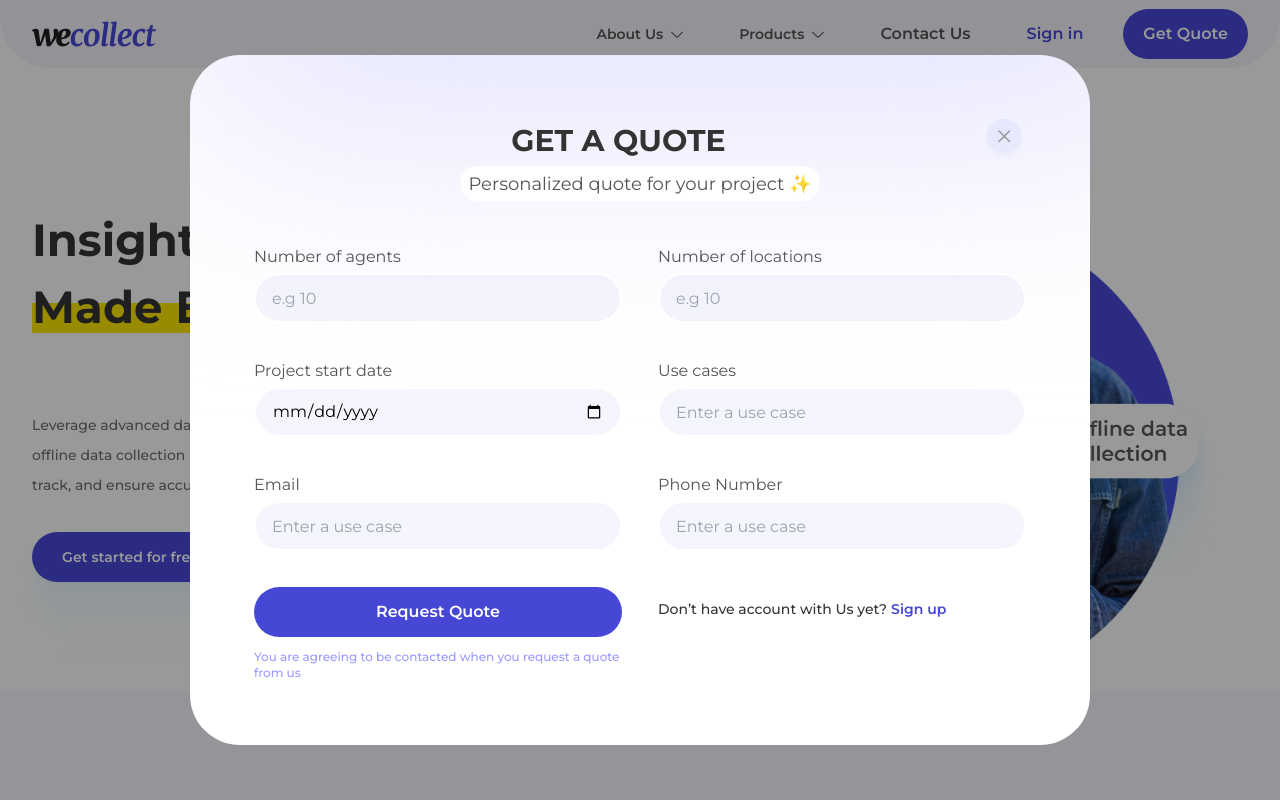
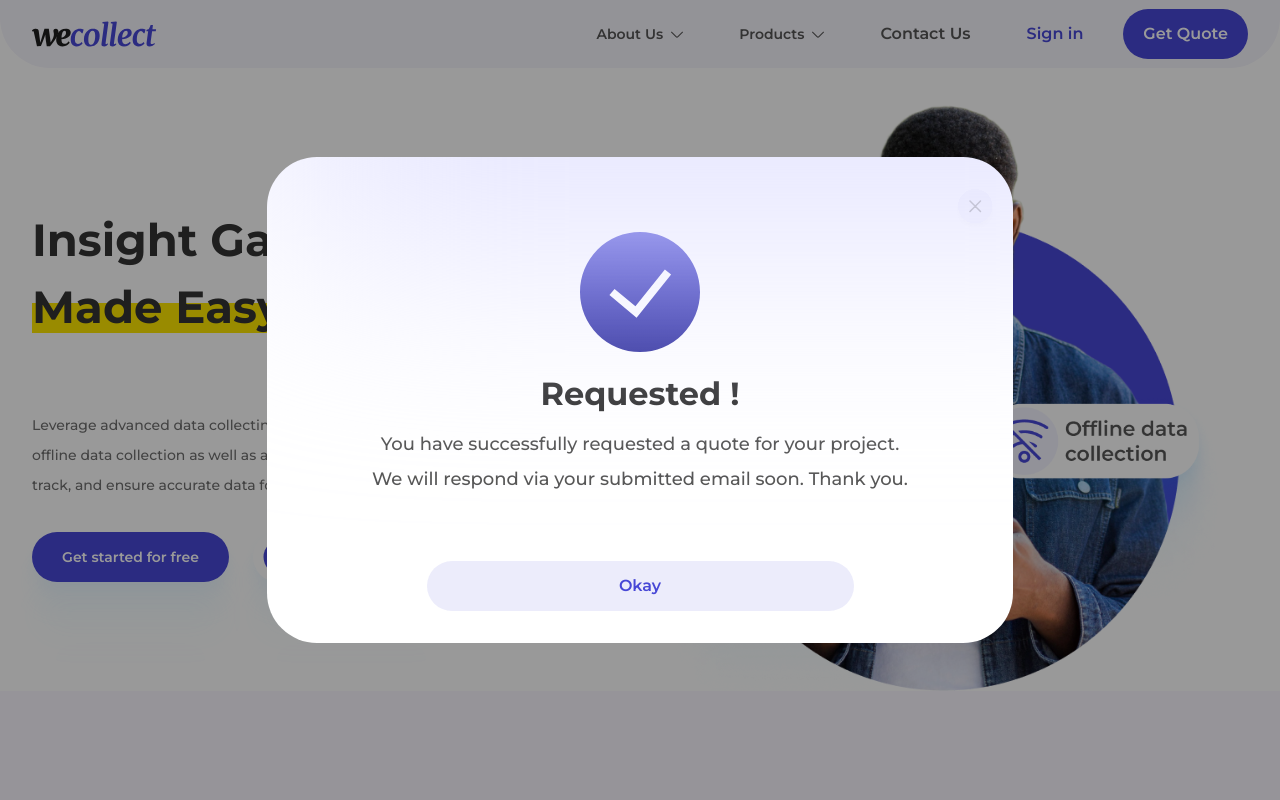
Before and after one commit to Daniekeys/temporary-hosting, a Next.js app: page /home in a window 1280 px wide. Both pictures are taken after a click on the button "Get Quote". Shown: the top 800 px of the page. Built offline with nearby package versions, Linux system fonts and the light colour scheme.

Commit message:
pushed the getquotes

```diff
--- a/assets/svg/index.jsx
+++ b/assets/svg/index.jsx
@@ -1,3 +1,35 @@
+
+export const SuccessIcon = () => {
+  return (
+    <svg
+      width="120"
+      height="120"
+      viewBox="0 0 120 120"
+      fill="none"
+      xmlns="http://www.w3.org/2000/svg"
+    >
+      <path
+        fill-rule="evenodd"
+        clip-rule="evenodd"
+        d="M0 60C0 44.087 6.32141 28.8258 17.5736 17.5736C28.8258 6.32141 44.087 0 60 0C75.913 0 91.1742 6.32141 102.426 17.5736C113.679 28.8258 120 44.087 120 60C120 75.913 113.679 91.1742 102.426 102.426C91.1742 113.679 75.913 120 60 120C44.087 120 28.8258 113.679 17.5736 102.426C6.32141 91.1742 0 75.913 0 60ZM56.576 85.68L91.12 42.496L84.88 37.504L55.424 74.312L34.56 56.928L29.44 63.072L56.576 85.68Z"
+        fill="url(#paint0_linear_9173_3839)"
+      />
+      <defs>
+        <linearGradient
+          id="paint0_linear_9173_3839"
+          x1="60"
+          y1="0"
+          x2="60"
+          y2="120"
+          gradientUnits="userSpaceOnUse"
+        >
+          <stop stop-color="#4747D6" />
+          <stop offset="1" stop-color="#32329F" />
+        </linearGradient>
+      </defs>
+    </svg>
+  );
+}
 export const CancelIcon = () => {
   return (
     <svg
--- a/components/footer/new-footer.jsx
+++ b/components/footer/new-footer.jsx
@@ -13,7 +13,9 @@ import googleIcon from "../../assets/svg/playstore.svg";
 import appleIcon from "../../assets/svg/applestore.svg";
 import copy from "../../assets/svg/copy.svg";
 import FooterFaq from "../LandingPage/FooterFaq";
+import { useRouter } from "next/router";
 const NewFooter = () => {
+  const router = useRouter();
   return (
     <div
       className="w-full flex flex-col bg-[#F9F6FF] pt-8 flow-hide"
@@ -31,7 +33,8 @@ const NewFooter = () => {
                 width={logo.width}
                 height={logo.height}
                 alt="image"
-                className="m-auto md:m-0"
+                className="m-auto md:m-0 cursor-pointer"
+                onClick={() => router.push("home")}
                 // data-aos="fade-up"
                 // data-aos-duration="1000"
               />
--- a/components/navbar/new-navbar.jsx
+++ b/components/navbar/new-navbar.jsx
@@ -8,7 +8,7 @@ import blog from "../../assets/png/blog-png.png";
 import cases from "../../assets/svg/cases.svg";
 import download from "../../assets/png/download-png.png";
 import Link from "next/link";
-import { ArrowDown, CancelIcon } from "../../assets/svg";
+import { ArrowDown, CancelIcon, SuccessIcon } from "../../assets/svg";
 import emuration from "../../assets/svg/emuration.svg";
 import reporting from "../../assets/svg/reporting.svg";
 import learning from "../../assets/svg/wecollect-learning.svg"
@@ -20,8 +20,8 @@ const NewNavbar = () => {
   const [rotateAbout, setRotateAbout] = useState(false);
   const [rotateProduct, setRotateProduct] = useState(false);
   const [open, setOpen] = useState(false);
-  const [current, setCurrent] = useState(1);
-  const [agentPresent, setAgentPresent] = useState(0);
+  const [current, setCurrent] = useState(2);
+  const [agentPresent, setAgentPresent] = useState(1);
 
 
   return (
@@ -265,13 +265,14 @@ const NewNavbar = () => {
         </ContainerLayout>
       </div>
       {open && (
-        <div className="w-full fixed z-modal inset-0 overlay-shadow flex items-center justify-center bg-white h-screen ">
+        <div className="w-full fixed z-modal inset-0 overlay-shadow flex items-center justify-center bg-white h-screen px-2 ">
           {current === 0 && (
-            <div className="w-full max-h-[500px] lg:max-h-[750px] flow-hide bg-white rounded-lg lg:rounded-[50px] lg:max-w-lg   py-8 flex flex-col  ">
+            <div className="w-full max-h-[500px] lg:max-h-[750px] flow-hide bg-white rounded-lg lg:rounded-[50px] lg:max-w-lg   py-8 flex flex-col relative ">
+              <div className="quote-shadow absolute -top-[220px] left-0 z-0 "></div>
               {/* header session */}
-              <div className="w-full flex items-center justify-between lg:px-12 xl:px-16  px-4  ">
+              <div className="w-full flex items-center justify-between   px-4 z-10  ">
                 <p></p>
-                <h1 className="text-2xl lg:text-3xl text-customBlack font-bold">
+                <h1 className="text-2xl lg:text-3xl text-customBlack font-bold text-center">
                   GET A QUOTE
                 </h1>
                 <span
@@ -286,7 +287,7 @@ const NewNavbar = () => {
               </div>
 
               {/* end of session */}
-              <p className="text-center text-[#555] text-lg bg-[#f1f1f1] h-[35px] px-2 py-1 mt-1 w-fit mx-auto rounded-[20px]">
+              <p className="text-center text-[#555] text-lg bg-[#fff] h-[35px] px-2 py-1 mt-1 w-fit mx-auto rounded-[20px] z-10">
                 Personalized quote for your project ✨
               </p>
 
@@ -295,16 +296,106 @@ const NewNavbar = () => {
                   <p className="text-customBlack font-medium text-base">
                     Select one that applies to you:
                   </p>
-                  <div className={`flex justify-between items-center h-[50px]  ${agentPresent === 1 ? "bg-mainBlue text-white" : "bg-mainBlue bg-opacity-5 text-customBlack"} `}>
-                    <div className="flex items-center">
-                      <input type="checkbox" name="" id="" checked={agentPresent === 1} className="accent-white"  />
+                  <div
+                    className={`flex justify-between items-center h-[50px] hover:bg-mainBlue hover:text-white cursor-pointer rounded-[8px] mt-5 px-3 lg:px-5  ${
+                      agentPresent === 1
+                        ? "bg-mainBlue text-white"
+                        : "bg-mainBlue bg-opacity-5 text-customBlack"
+                    } `}
+                    onClick={() => {
+                      setAgentPresent(1);
+                      setCurrent(1);
+                    }}
+                  >
+                    <div className="flex items-center gap-4">
+                      <input
+                        type="checkbox"
+                        name=""
+                        id=""
+                        checked={agentPresent === 1}
+                        className="accent-white w-6 h-6"
+                      />
+                      <p className="text-base font-medium">
+                        I don’t have agents for this project
+                      </p>
                     </div>
-                    <span>
-
+                    <span className="text-xl">
+                      <IoIosArrowForward />
+                    </span>
+                  </div>
+                  <div
+                    className={`flex justify-between items-center hover:bg-mainBlue hover:text-white h-[50px] cursor-pointer rounded-[8px] mt-5 px-3 lg:px-5  ${
+                      agentPresent === 2
+                        ? "bg-mainBlue text-white"
+                        : "bg-mainBlue bg-opacity-5 text-customBlack"
+                    } `}
+                    onClick={() => {
+                      setAgentPresent(2);
+                      setCurrent(1);
+                    }}
+                  >
+                    <div className="flex items-center gap-4">
+                      <input
+                        type="checkbox"
+                        name=""
+                        id=""
+                        checked={agentPresent === 2}
+                        className="accent-white w-6 h-6"
+                      />
+                      <p className="text-base font-medium">
+                        I have agents for this project
+                      </p>
+                    </div>
+                    <span className="text-xl">
+                      <IoIosArrowForward />
                     </span>
                   </div>
                 </div>
               </div>
+            </div>
+          )}
+          {current === 2 && (
+            <div className="w-full   flow-hide bg-white rounded-lg lg:rounded-[50px] lg:max-w-[746px]   py-8 flex flex-col relative ">
+              <div className="quote-shadow absolute -top-[220px] left-0 z-0 "></div>
+              {/* header session */}
+              <div className="w-full flex justify-end px-4 ">
+                <span
+                  className="cursor-pointer"
+                  onClick={() => {
+                    setOpen(false);
+                    setAgentPresent(0);
+                    setCurrent(0);
+                  }}
+                >
+                  <CancelIcon />
+                </span>
+              </div>
+              <div className="w-full flex-col items-center px-4 lg:px-8 lg:w-11/12 mx-auto xl:w-10/12  ">
+                <span className="mx-auto flex justify-center">
+                  <SuccessIcon />
+                </span>
+                <p className="text-center text-[32px] leading-[35px] text-customBlack mt-6 font-bold">
+                  Requested !
+                </p>
+                <p className="text-center text-ash text-[14px] lg:text-[18px] leading-[35px] font-medium mt-4">
+                  You have successfully requested a quote for your project.
+                </p>
+                <p className="text-center text-ash text-[14px] lg:text-[18px] leading-[35px] font-medium">
+                  We will respond via your submitted email soon. Thank you.
+                </p>
+                <button
+                  className="mt-8 lg:mt-16 bg-mainBlue bg-opacity-10 h-[50px] rounded-[50px] w-full max-w-[427px] mx-auto flex items-center justify-center text-base text-mainBlue font-semibold "
+                  onClick={() => {
+                    setOpen(false);
+                    setAgentPresent(0);
+                    setCurrent(0);
+                  }}
+                >
+                  Okay
+                </button>
+              </div>
+
+              {/* end of session */}
             </div>
           )}
           {current === 1 && (
@@ -316,7 +407,14 @@ const NewNavbar = () => {
                 <h1 className="text-2xl lg:text-3xl text-customBlack font-bold">
                   GET A QUOTE
                 </h1>
-                <span className="cursor-pointer" onClick={() => setOpen(false)}>
+                <span
+                  className="cursor-pointer"
+                  onClick={() => {
+                    setOpen(false);
+                    setCurrent(0);
+                    setAgentPresent(0);
+                  }}
+                >
                   <CancelIcon />
                 </span>
               </div>
@@ -419,7 +517,7 @@ const NewNavbar = () => {
                 {/* end */}
                 {/* start */}
                 <div className="flex flex-col">
-                  <button className="w-full font-semibold text-sm lg:text-base flex bg-mainBlue text-white h-[50px] items-center justify-center rounded-[50px]">
+                  <button className="w-full font-semibold text-sm lg:text-base flex bg-mainBlue text-white h-[50px] items-center justify-center rounded-[50px] cursor-pointer" onClick={() => setCurrent(2)}>
                     Request Quote
                   </button>
                   <p className="text-left  text-[#9999FF] mt-3 font-medium text-xs">
--- a/pages/home.tsx
+++ b/pages/home.tsx
@@ -1,4 +1,4 @@
-import React from "react";
+import React, {useEffect} from "react";
 import NewNavbar from "../components/navbar/new-navbar";
 import MobileNav from "../components/navbar/mobile-nav";
 import HomeHero from "../components/HomeHero";
@@ -16,7 +16,12 @@ import Footer from "../components/footer/new-footer";
 import Faq from "../components/LandingPage/Faq";
 import Head from "next/head";
 
-function home() {
+
+function Home() {
+useEffect(() => {
+  window?.scrollTo(0, 0);
+}, [])
+
   return (
     <div className="w-full h-auto ">
       <Head>
@@ -47,4 +52,4 @@ function home() {
   );
 }
 
-export default home;
+export default Home;
```
